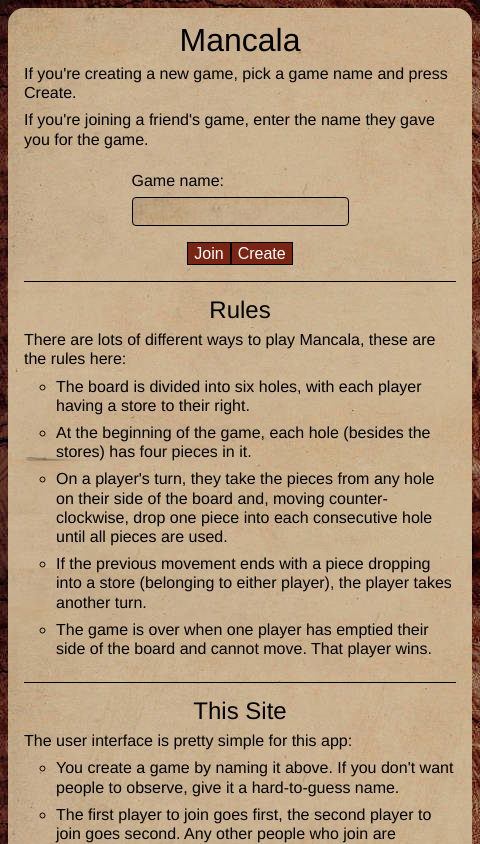
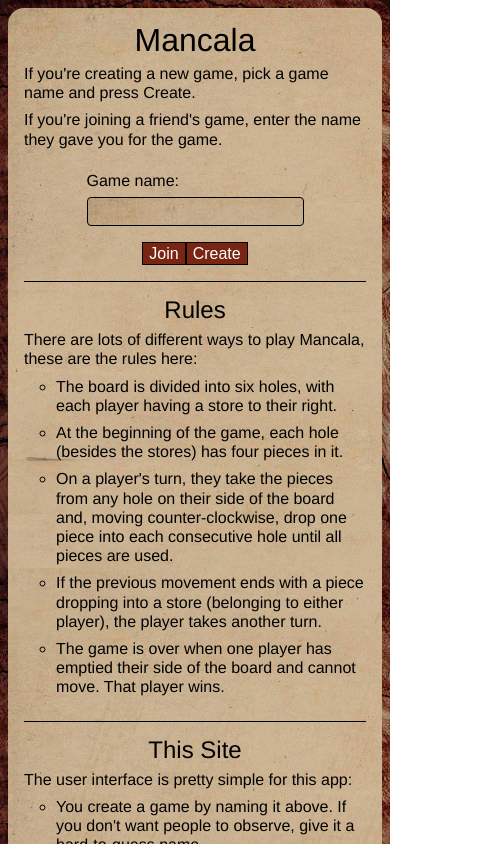
Before and after one commit to nschulzke/mancala, a Vue app in the folder client/: page /#/ in a window 390 px wide. Shown: the top 844 px of the page, 480 px wide, since content can reach past the window. Built offline with nearby package versions, Linux system fonts and the light colour scheme.

Commit message:
Restyling mobile

```diff
--- a/client/static/css/main.css
+++ b/client/static/css/main.css
@@ -108,7 +108,7 @@
     .turn-indicator .player-turn.turn {
       background-color: rgba(31, 89, 9, 0.975); }
 
-@media screen and (max-width: 600px) {
+@media screen and (max-width: 480px) {
   .turn-indicator {
     width: 9rem;
     margin: 0 auto;
@@ -148,7 +148,7 @@
       grid-row: 1; }
     .dest:last-child {
       grid-row: 8; } }
-@media screen and (min-width: 600px) {
+@media screen and (min-width: 480px) {
   .flex {
     display: flex; }
 
@@ -201,7 +201,7 @@
   font-size: 2rem; }
 
 .block-container {
-  width: 30rem;
+  max-width: 30rem;
   margin: 0 auto;
   padding: 0.5rem;
   background: url("/static/img/board.jpeg");
--- a/client/static/css/partials/_board.scss
+++ b/client/static/css/partials/_board.scss
@@ -85,7 +85,7 @@
   }
 }
 
-@media screen and (max-width: 600px) {
+@media screen and (max-width: 480px) {
   .turn-indicator {
     width: 9rem;
     margin: 0 auto;
@@ -139,7 +139,7 @@
   }
 }
 
-@media screen and (min-width: 600px) {
+@media screen and (min-width: 480px) {
   .flex {
     display: flex;
   }
```
Also changed, not shown: 1 other file (tests, documents, lock files or other folders).
